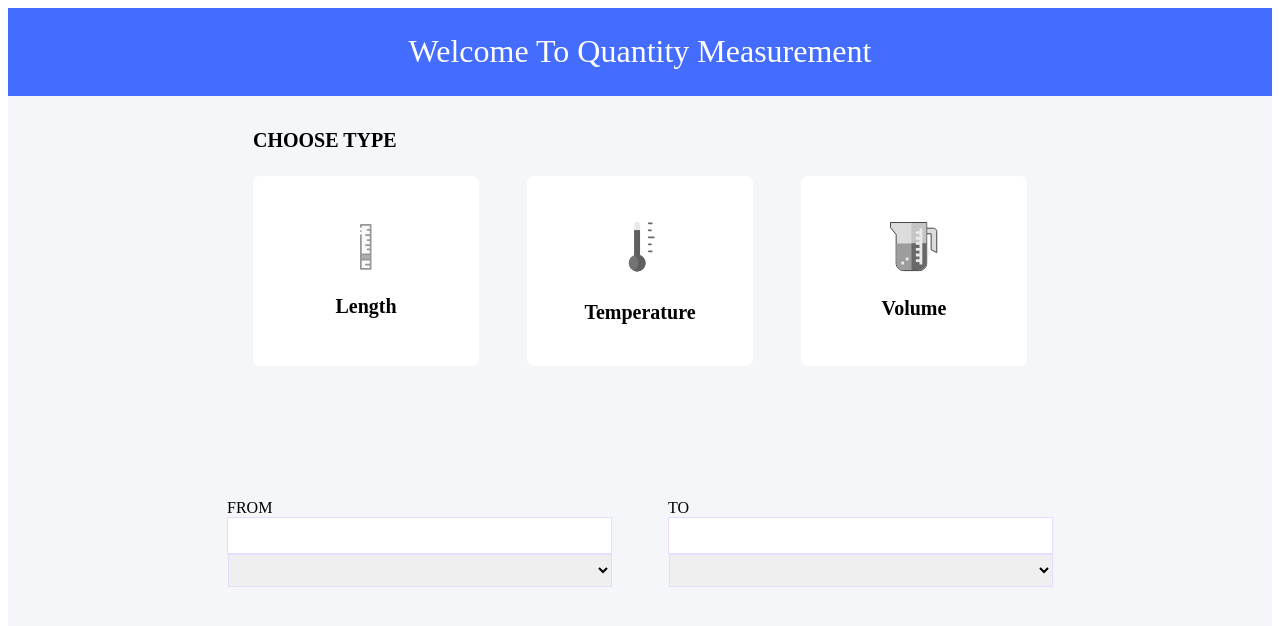
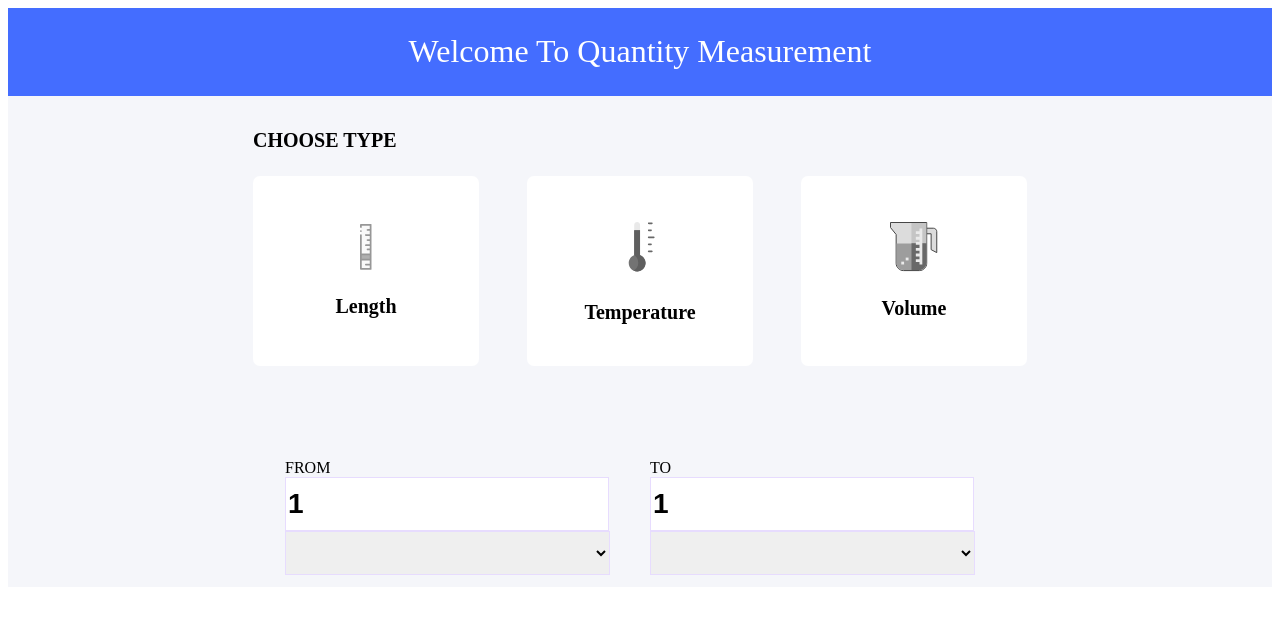
Before and after one commit to akshayssalunkhe/QuantityMeasurement-Vue, a Vue app: page / in a window 1280 px wide. Shown: the top 626 px of the page. Built offline with nearby package versions, Linux system fonts and the light colour scheme.

Commit message:
[Aksahy]:Add:Code For Data Binding

```diff
--- a/src/App.vue
+++ b/src/App.vue
@@ -11,7 +11,7 @@
 </script>
 
 <style>
-#app {
+element.style {
     background-color: #F5F6FA;
- }
+}
 </style>
--- a/src/components/MediaCard.vue
+++ b/src/components/MediaCard.vue
@@ -3,15 +3,15 @@
     <div class="selection-container">
       <p>CHOOSE TYPE</p>
       <div class="cards">
-        <md-content class="length">
+        <md-content @click ="Selected('Length')" class="Length">
           <img src="../assets/Images/scale.png" />
           <p>Length</p>
         </md-content>
-        <md-content class="temperature">
+        <md-content @click="Selected('Temperature')" class="Temperature">
           <img src="../assets/Images/thermameter.png" />
           <p>Temperature</p>
         </md-content>
-        <md-content class="volume">
+        <md-content @click="Selected('Volume')" class="Volume">
           <img src="../assets/Images/beaker.png" />
           <p>Volume</p>
         </md-content>
@@ -21,9 +21,18 @@
 </template>
 
 <script>
+import {bus} from '../main'
+
 export default {
-  name:'MediaCard'
+  name:'MediaCard',
+
+methods:{
+  Selected:function(clikedunit) {
+    bus.$emit('getValue', clikedunit)
+
+  }
 }
+};
 </script>
 
 <style scoped>
@@ -48,6 +57,7 @@
   display: flex;
   flex-wrap: wrap;
   flex-direction: row;
+  justify-content:center;
 }
 
 .md-content {
@@ -63,21 +73,21 @@
   background-color: white;
 }
 
-.length:hover{
+.Length:hover{
   background-color: #edfdf9;
   box-shadow: 0px 3px 6px #00000029;
   border: 1px solid #0ec098;
   color: #0ec098;
   filter: none ;
 }
-.temperature:hover {
+.Temperature:hover {
   background-color: #ffeef0;
   box-shadow: 0px 3px 6px #00000029;
   border: 1px solid #fd5160;
   color: #fd5160;
   filter: none ;
 }
-.volume:hover {
+.Volume:hover {
   background-color: #e8ddff;
   box-shadow: 0px 3px 6px #00000029;
   border: 1px solid #7224ff;
--- a/src/components/TextBox.vue
+++ b/src/components/TextBox.vue
@@ -4,19 +4,19 @@
       <md-content>
         <md-field>
           <label>FROM</label>
-              <md-input></md-input>
+              <md-input v-model=initialFrom></md-input>
         </md-field>
         <select class="selectfrom">
-            <option></option>
+            <option v-for= "value in selectDropdown" :key="value" > {{ value }}</option>
         </select>
       </md-content>
       <md-content>
         <md-field>
           <label>TO</label>
-          <md-input></md-input>
+          <md-input v-model="initialTo"></md-input>
         </md-field>
         <select class="selectto">
-            <option></option>
+            <option v-for= "value in selectDropdown" :key="value" > {{ value }}</option>
         </select>
       </md-content>
     </div>
@@ -24,9 +24,43 @@
 </template>
 
 <script>
+import {bus} from '../main'
 
 export default {
     name:'TextBox',
+    data(){
+      return{
+      initialFrom:"1",
+      initialTo:"1",
+      selectDropdown:[],
+      Length:['Meter','kilometer','centimeter'],
+      Volume:['liter','mililiter'],
+      Temperature:['kelvin','fahrenheit'],
+      }
+    },
+
+    created(){
+      bus.$on('getValue',(data)=>{
+        this.Changedropdown(data)
+      })
+    },
+
+  methods:{
+    Changedropdown:function( value){
+      alert(value)
+      switch(value) {
+        case 'Length':
+         this.selectDropdown=this.Length;
+        break;
+        case 'Volume':
+          this.selectDropdown=this.Volume;
+        break;
+        case 'Temperature':
+          this.selectDropdown=this.Temperature;
+        break;
+                  }
+    }
+  }
 }
 </script>
 
@@ -48,13 +82,13 @@
 .md-content {
   width: 345px;
   height: 113px;
-  margin: 24px;
+  margin: 10px;
   display: flex;
   align-items: center;
   justify-content: center;
   flex-direction: column;
   border-radius: 3px;
-  padding: 12px 24px;
+  /* padding: 12px 24px; */
 }
 .md-field {
   padding-top: 25px;
@@ -62,18 +96,18 @@
 }
 .md-input {
   font-size: 28px !important;
-  width: 379px;
-  height: 33px;
+  width: 318px;
+  height: 50px;
   font-weight: bold;
   border: solid 1px  #e7dcfe;;
 }
 .selectfrom,.selectto{
-  width: 384px;
-  height: 33px;
+  width: 325px;
+  height: 44px;
   border: 1px solid #e7dcfe;
   outline: none;
-  padding-left: 20px;
+  padding: 15px;
   font-family: Montserrat, Medium;
-
+  margin-right:21px
   }
 </style>
--- a/src/main.js
+++ b/src/main.js
@@ -11,6 +11,8 @@
 
 Vue.use(VueMaterial)
 
+export const bus = new Vue();
+
 const router =new VueRouter({
   routes:Routes
 })
```
